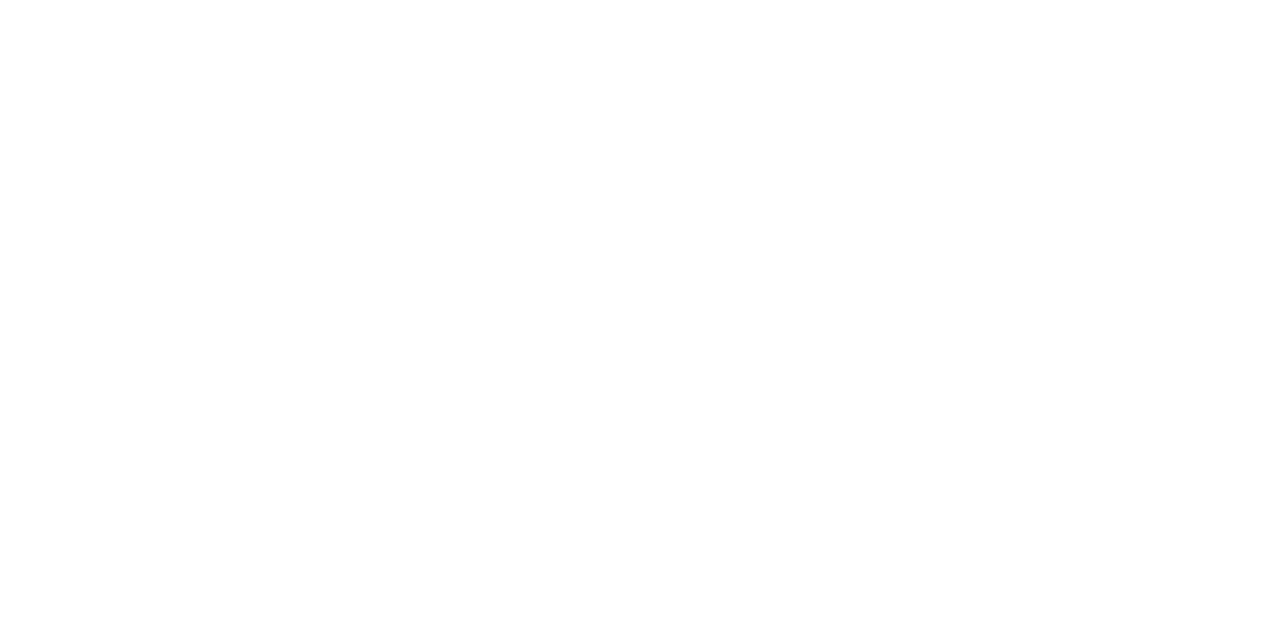
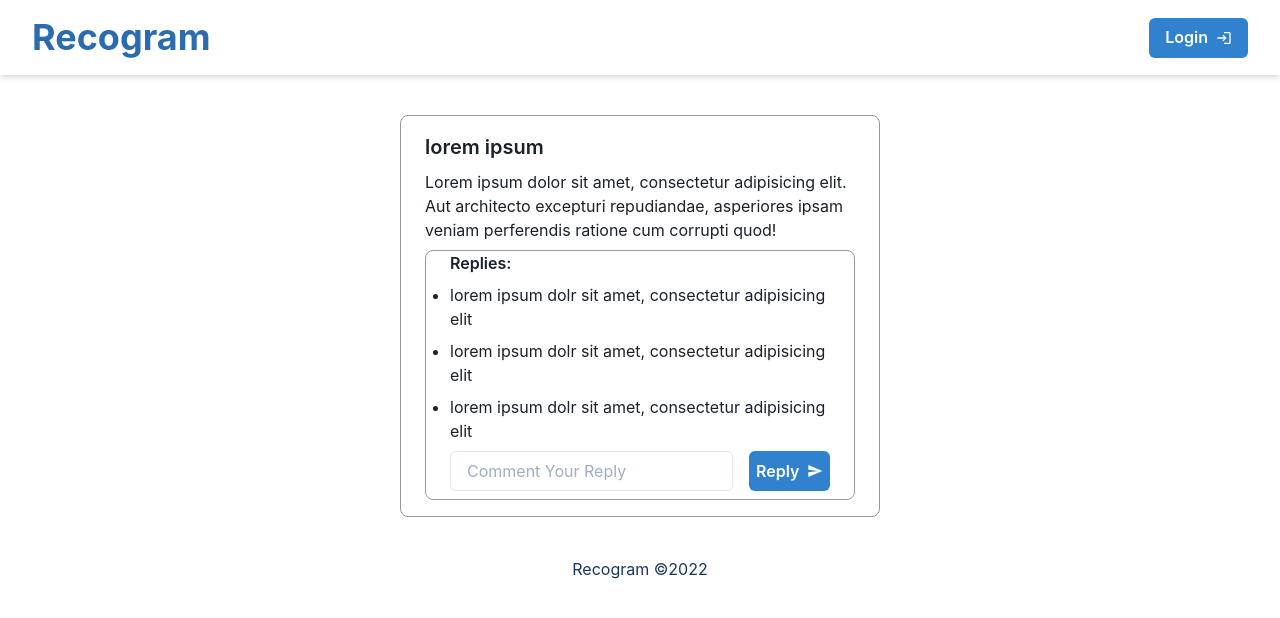
Before and after one commit to GDSC-BUK/sc-22.web, a React (Vite) app: page /discussion/12 in a window 1280 px wide. Before the commit this address had no page. Shown: the top 618 px of the page. Built offline with nearby package versions, Linux system fonts and the light colour scheme.

Commit message:
finished marked up, remains discussion

```diff
--- a/src/pages/Dashboard.jsx
+++ b/src/pages/Dashboard.jsx
@@ -17,51 +17,53 @@
 // layouts
 import BaseLayout from "../layouts/BaseLayout";
 
+let id = 12;
+
 // discussion data
 const discuss = [
   {
     id: 1,
     title: "I need funds",
+    link: `/discussion/${id}`,
     descr:
       "I needs funds to get a new laptop and a new phone which is very urgent as my current laptop keeps and hanging and my phone camera is spoilt",
   },
   {
     id: 2,
     title: "I need Job",
+    link: `/discussion/${id}`,
     descr:
       "I just feel like workking with people sha, if you see any job that is sha frontend , hala me, I know all frameworks you can think of, angular, svelte, react, vue, alpine, preact, ionic, blitz, next, gatsby, remix and so on sha",
   },
 ];
-
-let id = 12;
 
 // replies data
 const replies = [
   {
     id: 1,
     postTitle: "Mo needi changi",
-    link: `discussion/${id}`,
+    link: `/discussion/${id}`,
     reply:
       "Lorem ipsum dolor sit amet consectetur adipisicing elit. Enim, officiis.",
   },
   {
     id: 2,
     postTitle: "Mo needi changi",
-    link: `discussion/${id}`,
+    link: `/discussion/${id}`,
     reply:
       "Lorem ipsum dolor sit amet consectetur adipisicing elit. Enim, officiis.",
   },
   {
     id: 3,
     postTitle: "Mo needi changi",
-    link: `discussion/${id}`,
+    link: `/discussion/${id}`,
     reply:
       "Lorem ipsum dolor sit amet consectetur adipisicing elit. Enim, officiis.",
   },
   {
     id: 4,
     postTitle: "Mo needi changi",
-    link: `discussion/${id}`,
+    link: `/discussion/${id}`,
     reply:
       "Lorem ipsum dolor sit amet consectetur adipisicing elit. Enim, officiis.",
   },
@@ -102,6 +104,8 @@
               <TabPanel>
                 {discuss.map((discussed) => (
                   <VStack
+                    as={ALink}
+                    to={discussed.link}
                     key={discussed.id}
                     spacing="2"
                     justifyContent="justify-start"
@@ -120,6 +124,8 @@
               <TabPanel>
                 {replies.map((reply) => (
                   <VStack
+                    as={ALink}
+                    to={reply.link}
                     key={reply.id}
                     spacing="2"
                     justifyContent="justify-start"
@@ -130,9 +136,7 @@
                     py="4"
                     mb="2"
                   >
-                    <Text as={ALink} to={reply.link} fontWeight="semibold">
-                      {reply.postTitle}
-                    </Text>
+                    <Text fontWeight="semibold">{reply.postTitle}</Text>
                     <Text noOfLines={2}>{reply.reply}</Text>
                   </VStack>
                 ))}
--- /dev/null
+++ b/src/pages/Discussion.jsx
@@ -0,0 +1,89 @@
+import React from "react";
+// components
+import { Button, Center, chakra, Input, Text, VStack } from "@chakra-ui/react";
+import { MdSend } from "react-icons/md";
+
+// layout
+import BaseLayout from "../layouts/BaseLayout";
+
+export default function Discussion() {
+  // dummy data for discussion
+  const discussion = {
+    postTitle: "lorem ipsum",
+    content:
+      "Lorem ipsum dolor sit amet, consectetur adipisicing elit. Aut architecto excepturi repudiandae, asperiores ipsam veniam perferendis ratione cum corrupti quod!",
+    reply: [
+      {
+        id: 1,
+        comment: "lorem ipsum dolr sit amet, consectetur adipisicing elit",
+      },
+      {
+        id: 2,
+        comment: "lorem ipsum dolr sit amet, consectetur adipisicing elit",
+      },
+      {
+        id: 3,
+        comment: "lorem ipsum dolr sit amet, consectetur adipisicing elit",
+      },
+    ],
+  };
+
+  return (
+    <BaseLayout>
+      <Center>
+        <VStack
+          spacing="2"
+          justifyContent="justify-start"
+          placeItems="start"
+          border="1px solid #999"
+          borderRadius="lg"
+          px="6"
+          py="4"
+          my="10"
+          maxW="30rem"
+        >
+          {/* post title */}
+          <Text fontWeight="semibold" fontSize="xl">
+            {discussion.postTitle}
+          </Text>
+          {/* post body */}
+          <Text>{discussion.content}</Text>
+          {/* replies section */}
+          <VStack
+            as="ul"
+            spacing="2"
+            justifyContent="justify-start"
+            placeItems="start"
+            border="1px solid #999"
+            borderRadius="lg"
+            px="6"
+            pb="2"
+            my="10"
+          >
+            {/* section title */}
+            <Text fontWeight={"semibold"}>Replies:</Text>
+
+            {/* comment list */}
+            {discussion.reply.map((replies) => (
+              <Text as="li" key={replies.id}>
+                {replies.comment}
+              </Text>
+            ))}
+
+            {/* adding a new comment */}
+            <chakra.form
+              display="flex"
+              justifyContent="justify-between"
+              w="full"
+            >
+              <Input placeholder="Comment Your Reply" mr="4" />
+              <Button colorScheme="blue" rightIcon={<MdSend />}>
+                Reply
+              </Button>
+            </chakra.form>
+          </VStack>
+        </VStack>
+      </Center>
+    </BaseLayout>
+  );
+}
--- a/src/router/index.jsx
+++ b/src/router/index.jsx
@@ -9,8 +9,11 @@
 // user pages
 import CreateDiscussion from "../pages/createDiscussion";
 import Dashboard from "../pages/Dashboard";
+import Discussion from "../pages/Discussion";
 
 function index() {
+  let id = 12;
+
   return (
     <BrowserRouter>
       <Routes>
@@ -24,6 +27,7 @@
         {/* user pages */}
         <Route path="/create" element={<CreateDiscussion />} />
         <Route path="/dashboard" element={<Dashboard />} />
+        <Route path={`/discussion/${id}`} element={<Discussion />} />
       </Routes>
     </BrowserRouter>
   );
```
